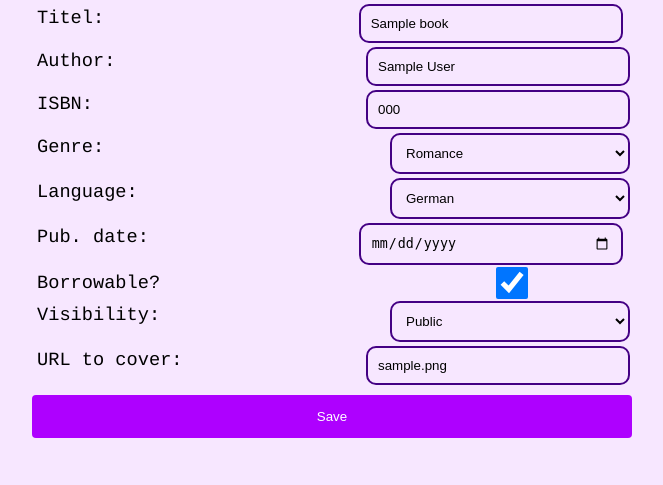
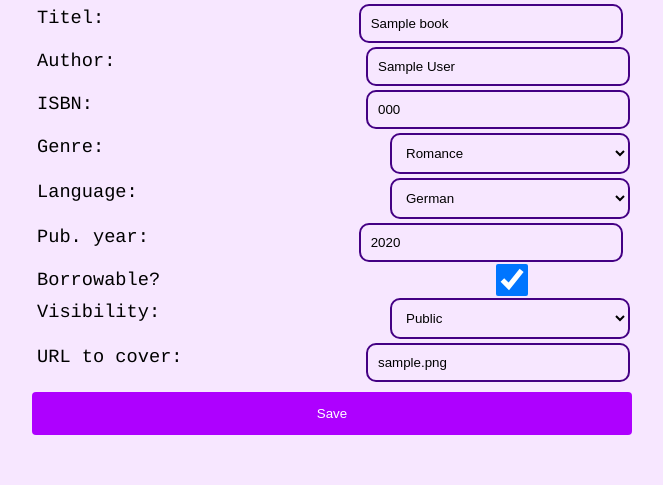
Before and after one commit to MEdrum/virtual-bookshelf, a Django app: page /bookshelf/book/edit/00000000-0000-0000-0000-000000000001/00000000-0000-0000-0000-000000000001/ in a window 1280 px wide. Shown: the part 186-671 px from the top of the page, without its empty margins (16-679 px from the left). Run offline with Django 5.2, Linux system fonts and the light colour scheme; a user stored in the database is signed in; tables that the repository leaves empty hold one stand-in row (values such as "Sample post").

Commit message:
change pubDate to just display the year

```diff
--- a/bookshelf/views.py
+++ b/bookshelf/views.py
@@ -35,7 +35,8 @@ def view_book(request, shelfid, isbn):
     #shelves = Shelf.objects.prefetch_related(shelfid).all()
     #shelves = Shelf.objects.prefetch_related('book_set').all()
     if book.year_of_publication:
-        book.year_of_publication = datetime.utcfromtimestamp(book.year_of_publication).strftime("%d.%m.%Y")
+        pass
+        #book.year_of_publication = datetime.utcfromtimestamp(book.year_of_publication).strftime("%d.%m.%Y")
     else:
         book.year_of_publication = "Unknown"
     return render(request, "pages/view_book.html", {"shelf": shelf, "book": book})
@@ -73,12 +74,13 @@ def process_book_form(request, shelfid, bookid=None):
         book.isbn = request.POST['isbn']
         book.genre = request.POST['genre']
         book.language = request.POST['language']
-        print("pubdate:", request.POST['pubDate'])
+        book.year_of_publication = request.POST['pubYear']
+        """ print("pubdate:", request.POST['pubDate'])
         if request.POST['pubDate']:
             dt = datetime.strptime(request.POST['pubDate'], "%Y-%m-%d").replace(tzinfo=timezone.utc)
             book.year_of_publication = int(dt.timestamp())
         else:
-            book.year_of_publication = 0
+            book.year_of_publication = 0 """
         book.visibility = request.POST['visibility']
         book.borrowable = 'borrowable' in request.POST
         book.coverURL = request.POST['coverURL']
--- a/templates/pages/edit_book.html
+++ b/templates/pages/edit_book.html
@@ -36,8 +36,8 @@
         <option value="english">English</option>
         <option value="spanish">Spanish</option>
     </select>
-    <label for="pubDate">Pub. date:</label><br>
-    <input type="date" id="pubDate" name="pubDate"><br>
+    <label for="pubYear">Pub. year:</label><br>
+    <input type="number" id="pubYear" name="pubYear" value="{{ book.year_of_publication|default:'' }}"><br>
     <label for="borrowable">Borrowable?</label><br>
     <input type="checkbox" id="borrowable" name="borrowable" checked><br>
     <label for="visibility">Visibility:</label><br>
```
